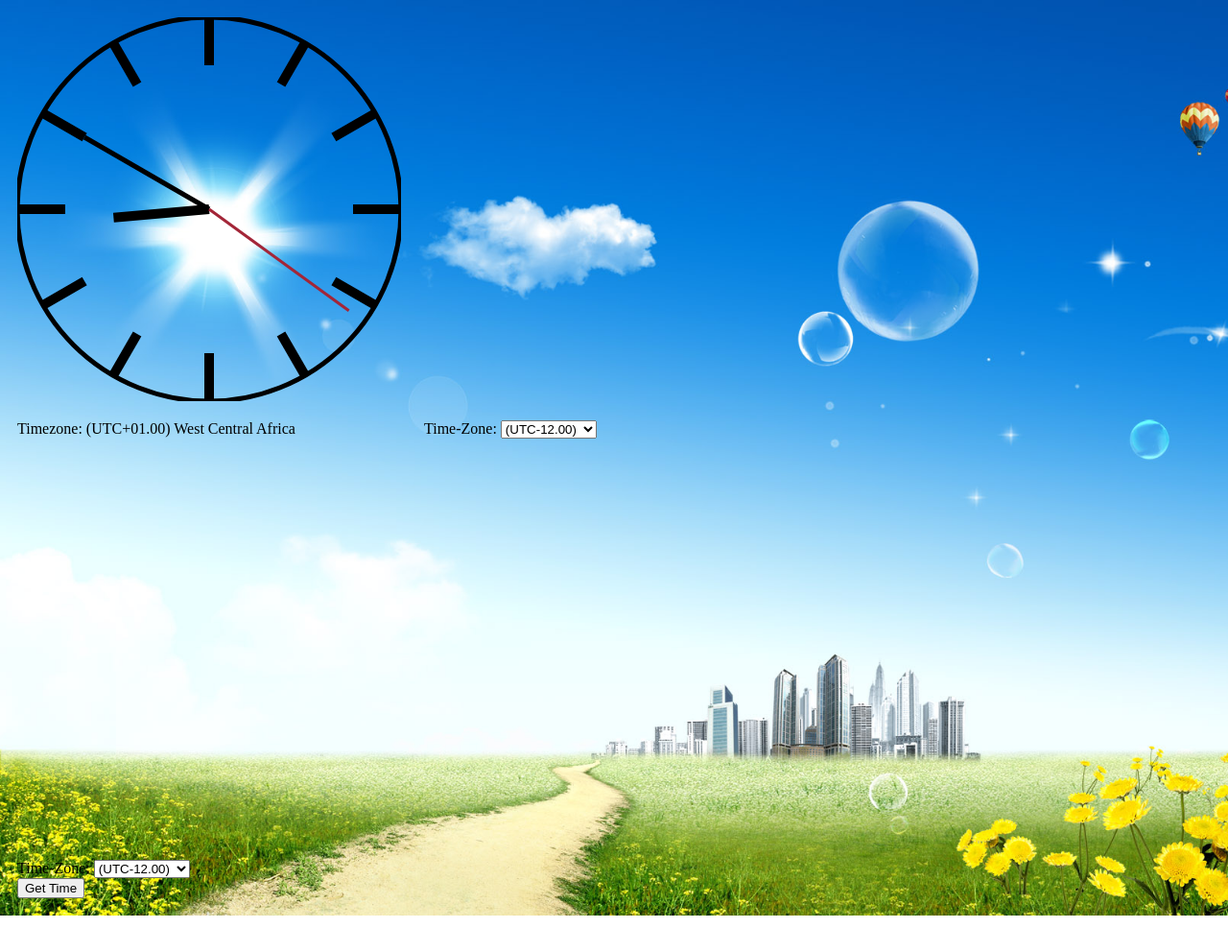
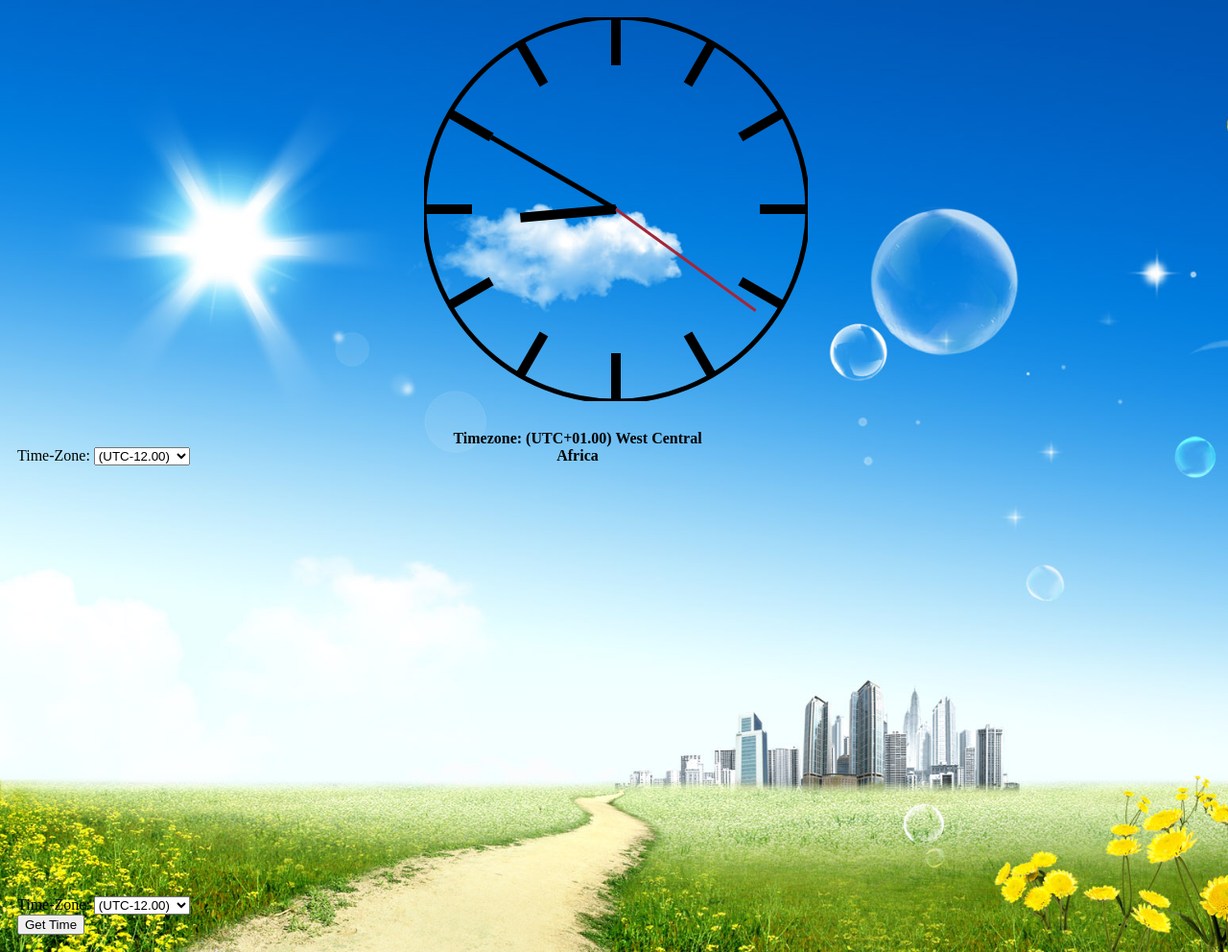
Before and after one commit to marytheresa/marytheresa.github.io, a plain HTML site: page index.html in a window 1280 px wide. Shown: the whole page at 96% size. Before the commit the page ends 954 px from the top, so only its background shows below. Drawn offline with Linux system fonts and the light colour scheme.

Commit message:
Change clock position

```diff
--- a/css/displayTime.css
+++ b/css/displayTime.css
@@ -11,7 +11,6 @@ body{
 	background: url('../images/wallpaper.jpg') no-repeat;
     background-size: cover;
     image-rendering:auto;
-    position: center;
 }
 
 #textbox {
@@ -22,3 +21,11 @@ body{
 	position: relative;
     display: inline-block;
 }
+
+p {
+    display: block;
+    font-weight: bold;
+    text-align: center;
+    width: 300px;
+    padding: 10px;
+}
--- a/index.html
+++ b/index.html
@@ -1,25 +1,10 @@
 <!DOCTYPE html>
 <html>
 	<head>
-        <!--<title>Analog Clock</title>-->
-
         <link rel="stylesheet" href="css/displayTime.css"/>
     </head>
 	<body onload = "loadFunction()">
         <div class = "row">
-            <div class = "clock1">
-                <canvas id = "clock1" width = "400" height = "400">
-                    If you can see this message, it means that your browser does not support canvas. You may like to consider doing an update.
-                </canvas>
-                <div>
-                    <p>
-                        Timezone: <input id = "textbox" class="timeZones" value="(UTC+01.00)"/> (UTC+01.00) West Central Africa
-                    </p>
-                </div>
-                <!--<p>
-                    Time:
-                </p>-->
-            </div>
             <div class = "clock2">
                 <canvas id = "clock2" width = "400" height = "400">
                     If you can see this message, it means that your browser does not support canvas. You may like to consider doing an update.
@@ -55,6 +40,14 @@
                     </select>
                     </select>
                 </div>
+            </div>
+            <div class = "clock1">
+                <canvas id = "clock1" width = "400" height = "400">
+                    If you can see this message, it means that your browser does not support canvas. You may like to consider doing an update.
+                </canvas>
+                <p>
+                    Timezone: <input id = "textbox" class="timeZones" value="(UTC+01.00)"/> (UTC+01.00) West Central Africa
+                </p>
             </div>
             <div class = "clock3">
                 <canvas id = "clock3" width = "400" height = "400">
@@ -96,14 +89,4 @@
         </div>
     </body>
     <script src="js/displayTime.js"></script>
-    <!--<script>
-        /*document.getElementById('btnChange').addEventListener('click', function() {
-            var e = document.getElementsByClassName("timeZones");
-            setInterval(function() {
-                clock3.displayTime(function(){this.checkTimezone(e[2].value)});
-                clock2.displayTime(function(){this.checkTimezone(e[1].value)});
-                clock1.displayTime(function(){this.checkTimezone(e[0].value)});
-            }, 1000)
-        });
-    </script>-->
 </html>
--- a/js/displayTime.js
+++ b/js/displayTime.js
@@ -2,6 +2,7 @@ var Clock = function(timezone, canvas) {
     this.timezone = timezone;
     this.canvas = canvas
 }
+
 
 Clock.prototype.displayTime = function(val) {
     var date = new Date();
@@ -42,7 +43,6 @@ Clock.prototype.displayTime = function(val) {
     function hourMarkings(armLength) {
         for (var i = 0; i < 12; i++) {
             angleInRadians = (2 * Math.PI * i / 12) - (Math.PI / 2);
-            //angleInRadians = ((i / 12) * 2 * Math.PI * radius)-(Math.PI / 2);
             ctx.lineWidth = 10;
             ctx.beginPath();
 
@@ -65,23 +65,17 @@ var clock2 = new Clock("(UTC+01)", document.getElementById("clock2"));
 var clock3 = new Clock("(UTC+01)", document.getElementById("clock3"));
 
 function loadFunction() {
-    // var date = new Date();
-    // console.log(">>>>>>>>>>", date);
-    // console.log(date.getTimezoneOffset() / 60);
-    // console.log(Date.now());
     setInterval(function() {
         clock1.displayTime(0);
     }, 1000)
 }
 
-//document.addEventListener("DOMContentLoaded",  setInterval(clock1.displayTime(1), 1000))//; clock2.displayTime(-12); clock3.displayTime(-12)});
-
 function changeTime() {
     var date = new Date();
     var e = document.getElementsByClassName("timeZones");
     setInterval(function() {
-        clock3.displayTime(Number(e[2].value));
-        clock2.displayTime(Number(e[1].value));
+        clock3.displayTime(Number(e[1].value));
+        clock2.displayTime(Number(e[0].value));
         clock1.displayTime(0);
     }, 1000)
 }
```
